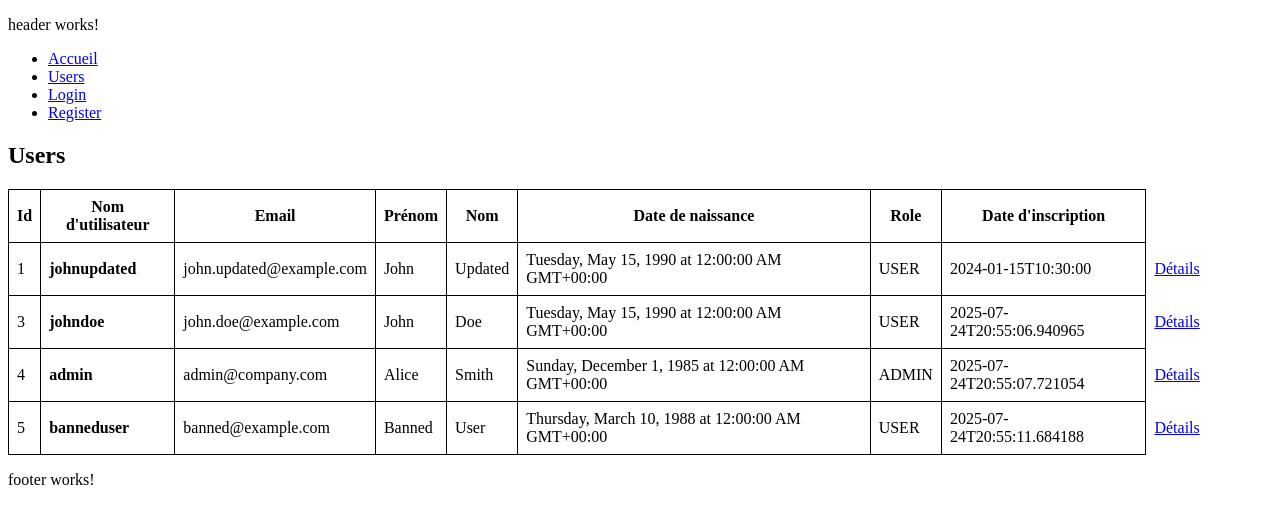
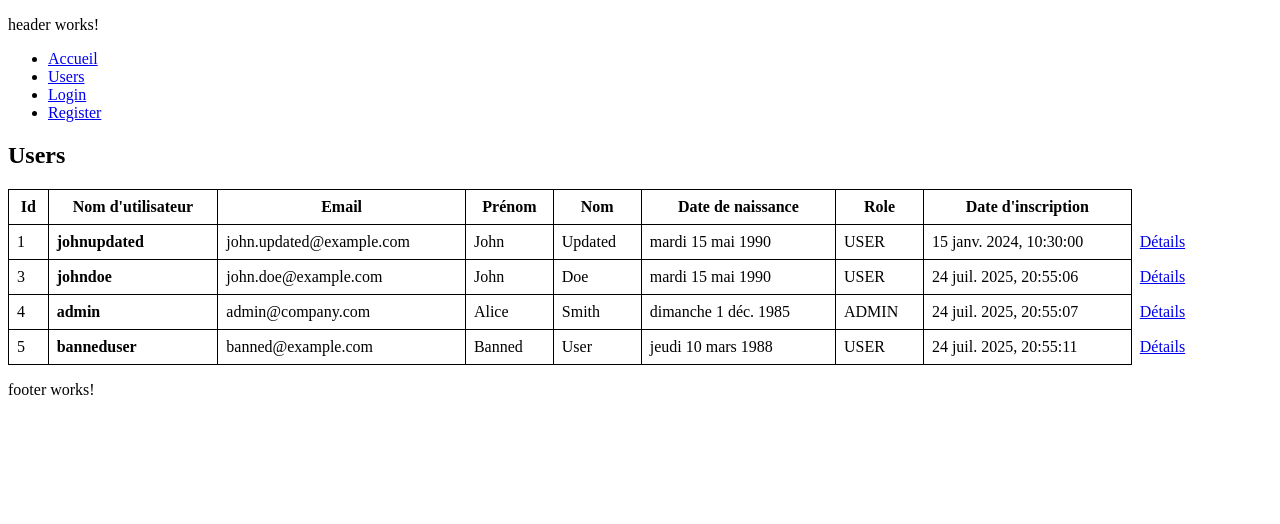
Before and after one commit to LaiPe/electricity-business-front, an Angular app: page /users in a window 1280 px wide. Shown: the top 524 px of the page. Built offline with nearby package versions, Linux system fonts and the light colour scheme.

Commit message:
feat: config locale fr, use DatePipe

```diff
--- a/src/app/app.config.ts
+++ b/src/app/app.config.ts
@@ -1,13 +1,19 @@
-import { ApplicationConfig, provideZoneChangeDetection } from '@angular/core';
+import { ApplicationConfig, provideZoneChangeDetection, importProvidersFrom, LOCALE_ID } from '@angular/core';
 import { provideRouter } from '@angular/router';
+import { provideClientHydration } from '@angular/platform-browser';
+import { registerLocaleData } from '@angular/common';
+import localeFr from '@angular/common/locales/fr';
 
 import { routes } from './app.routes';
-import { provideClientHydration } from '@angular/platform-browser';
+
+
+registerLocaleData(localeFr);
 
 export const appConfig: ApplicationConfig = {
   providers: [
     provideZoneChangeDetection({ eventCoalescing: true }),
     provideRouter(routes),
-    provideClientHydration()
+    provideClientHydration(),
+    { provide: LOCALE_ID, useValue: 'fr' }
   ]
 };
--- a/src/app/components/users/users.component.html
+++ b/src/app/components/users/users.component.html
@@ -21,9 +21,9 @@
                 <td>{{user.email}}</td>
                 <td>{{user.firstName}}</td>
                 <td>{{user.lastName}}</td>
-                <td>{{user.birthDate | date:"full"}}</td>
+                <td>{{user.birthDate | date:'EEEE d MMM y'}}</td>
                 <td>{{user.role}}</td>
-                <td>{{user.signinDate}}</td>
+                <td>{{user.signinDate | date:"medium"}}</td>
                 <td class="detail-td"><a [routerLink]="[user.id]">Détails</a></td>
             </tr>
         }
```
